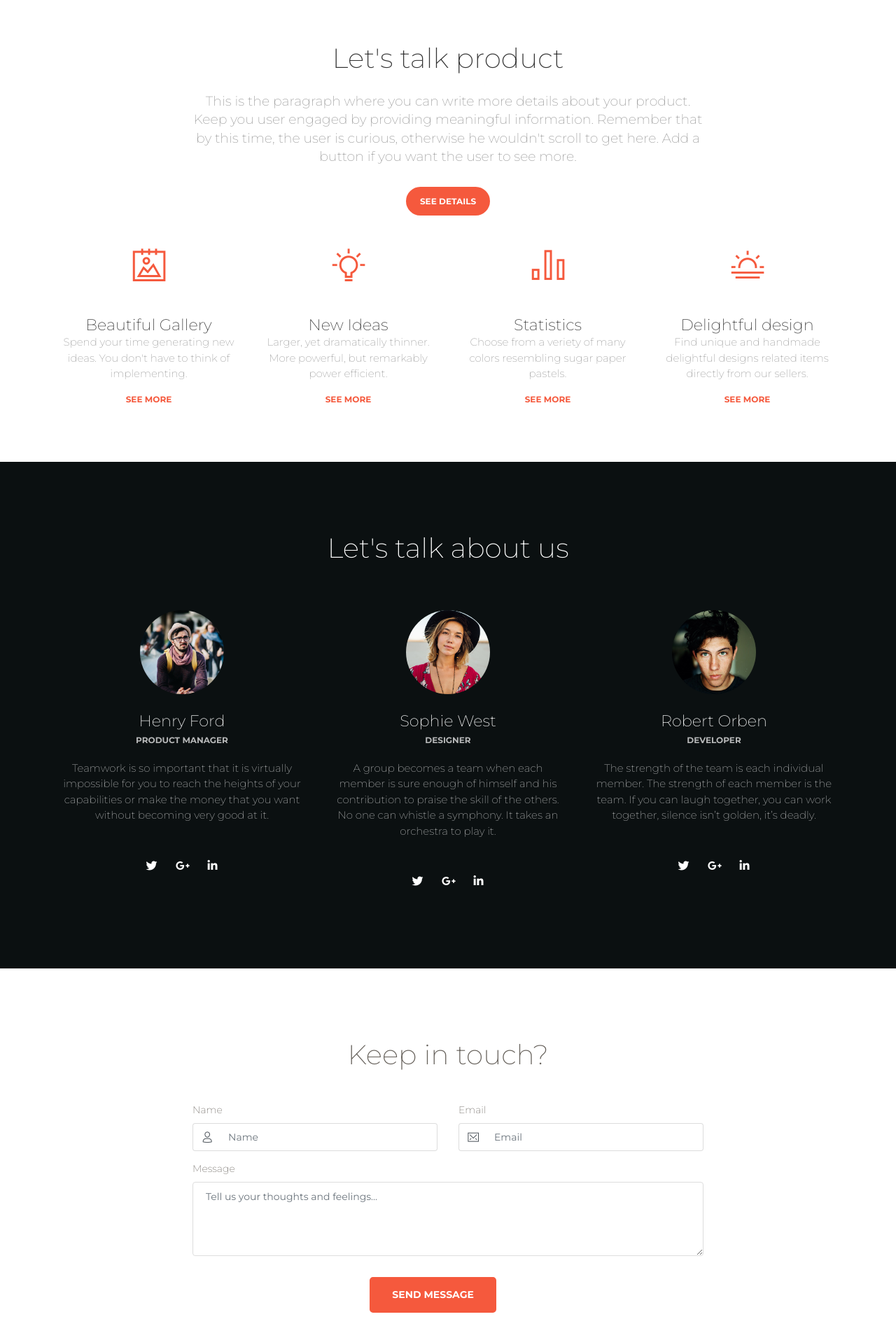
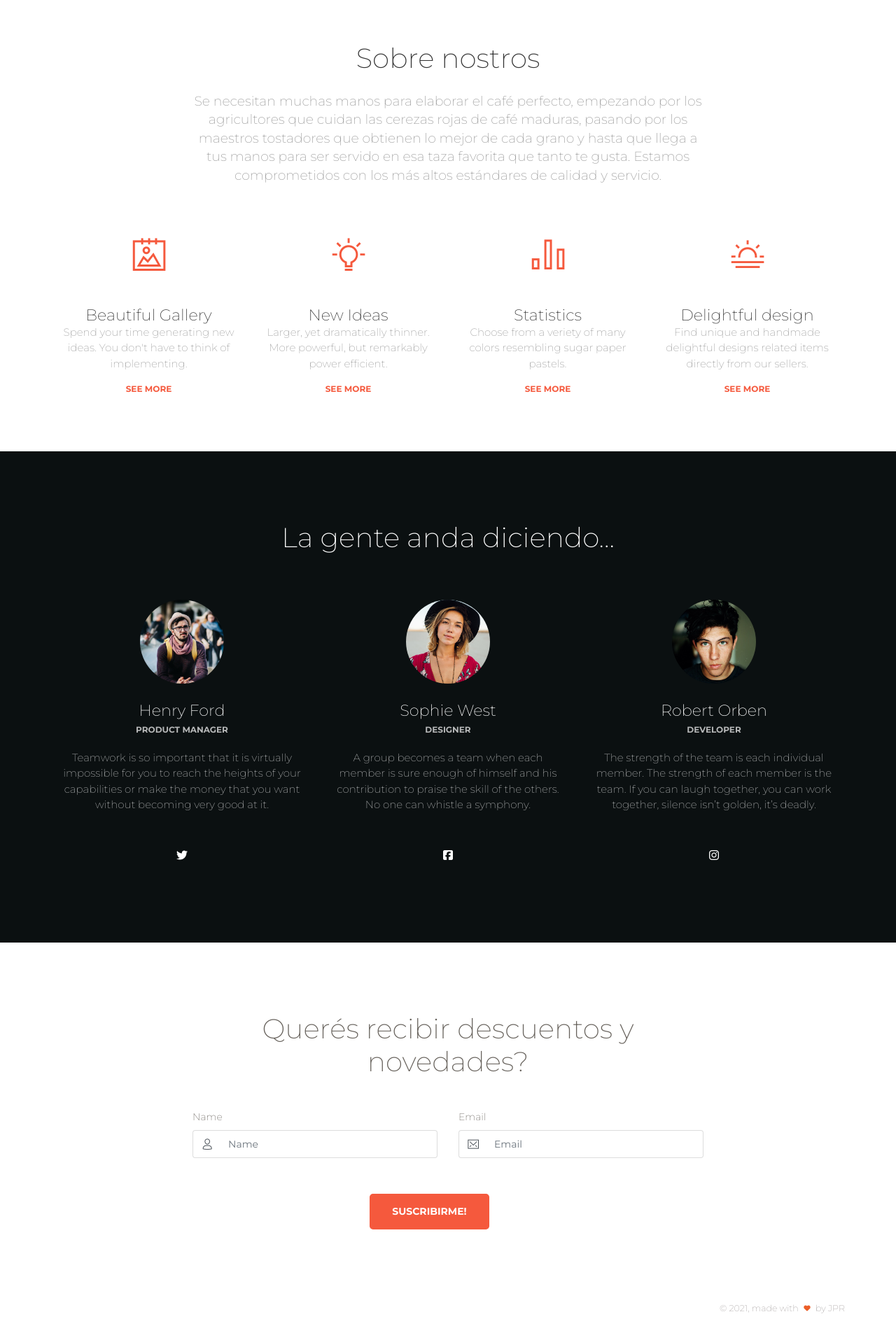
Before and after one commit to tomascoffe/tomascoffelanding, a website: page index.html in a window 1280 px wide. Shown: the part 840-2755 px from the top of the page at 70% size. Drawn offline with Linux system fonts and the light colour scheme; some packages are replaced by stand-ins of ours.

Commit message:
adding new background image and index modifications

```diff
--- a/index.html
+++ b/index.html
@@ -43,7 +43,7 @@ The above copyright notice and this permission notice shall be included in all c
     <div class="container">
       <div class="navbar-translate">
         <a class="navbar-brand" href="https://demos.creative-tim.com/paper-kit/index.html" rel="tooltip" title="Coded by Creative Tim" data-placement="bottom" target="_blank">
-          Tomas Coffe
+          Tomas Coffee
         </a>
         <button class="navbar-toggler navbar-toggler" type="button" data-toggle="collapse" data-target="#navigation" aria-controls="navigation-index" aria-expanded="false" aria-label="Toggle navigation">
           <span class="navbar-toggler-bar bar1"></span>
@@ -92,11 +92,11 @@ The above copyright notice and this permission notice shall be included in all c
     <div class="filter"></div>
     <div class="container">
       <div class="motto text-center">
-        <h1>Example page</h1>
-        <h3>Start designing your landing page here.</h3>
+        <h1 class="presentation-title">Tomas Coffee</h1>
+        <h3>Importamos café de calidad superior.</h3>
         <br />
-        <a href="https://www.youtube.com/watch?v=dQw4w9WgXcQ" class="btn btn-outline-neutral btn-round"><i class="fa fa-play"></i>Watch video</a>
-        <button type="button" class="btn btn-outline-neutral btn-round">Download</button>
+        <!-- <a href="https://www.youtube.com/watch?v=dQw4w9WgXcQ" class="btn btn-outline-neutral btn-round"><i class="fa fa-play"></i>Watch video</a>
+        <button type="button" class="btn btn-outline-neutral btn-round">Download</button> -->
       </div>
     </div>
   </div>
@@ -105,10 +105,10 @@ The above copyright notice and this permission notice shall be included in all c
       <div class="container">
         <div class="row">
           <div class="col-md-8 ml-auto mr-auto">
-            <h2 class="title">Let's talk product</h2>
-            <h5 class="description">This is the paragraph where you can write more details about your product. Keep you user engaged by providing meaningful information. Remember that by this time, the user is curious, otherwise he wouldn't scroll to get here. Add a button if you want the user to see more.</h5>
+            <h2 class="title">Sobre nostros</h2>
+            <h5 class="description">Se necesitan muchas manos para elaborar el café perfecto, empezando por los agricultores que cuidan las cerezas rojas de café maduras, pasando por los maestros tostadores que obtienen lo mejor de cada grano y hasta que llega a tus manos para ser servido en esa taza favorita que tanto te gusta. Estamos comprometidos con los más altos estándares de calidad y servicio.</h5>
             <br>
-            <a href="#paper-kit" class="btn btn-danger btn-round">See Details</a>
+            <!-- <a href="#paper-kit" class="btn btn-danger btn-round">See Details</a> -->
           </div>
         </div>
         <br/>
@@ -167,7 +167,7 @@ The above copyright notice and this permission notice shall be included in all c
     </div>
     <div class="section section-dark text-center">
       <div class="container">
-        <h2 class="title">Let's talk about us</h2>
+        <h2 class="title">La gente anda diciendo...</h2>
         <div class="row">
           <div class="col-md-4">
             <div class="card card-profile card-plain">
@@ -189,8 +189,8 @@ The above copyright notice and this permission notice shall be included in all c
               </div>
               <div class="card-footer text-center">
                 <a href="#pablo" class="btn btn-link btn-just-icon btn-neutral"><i class="fa fa-twitter"></i></a>
-                <a href="#pablo" class="btn btn-link btn-just-icon btn-neutral"><i class="fa fa-google-plus"></i></a>
-                <a href="#pablo" class="btn btn-link btn-just-icon btn-neutral"><i class="fa fa-linkedin"></i></a>
+                <!-- <a href="#pablo" class="btn btn-link btn-just-icon btn-neutral"><i class="fa fa-google-plus"></i></a>
+                <a href="#pablo" class="btn btn-link btn-just-icon btn-neutral"><i class="fa fa-linkedin"></i></a> -->
               </div>
             </div>
           </div>
@@ -209,13 +209,13 @@ The above copyright notice and this permission notice shall be included in all c
                   </div>
                 </a>
                 <p class="card-description text-center">
-                  A group becomes a team when each member is sure enough of himself and his contribution to praise the skill of the others. No one can whistle a symphony. It takes an orchestra to play it.
+                  A group becomes a team when each member is sure enough of himself and his contribution to praise the skill of the others. No one can whistle a symphony.
                 </p>
               </div>
               <div class="card-footer text-center">
-                <a href="#pablo" class="btn btn-link btn-just-icon btn-neutral"><i class="fa fa-twitter"></i></a>
-                <a href="#pablo" class="btn btn-link btn-just-icon btn-neutral"><i class="fa fa-google-plus"></i></a>
-                <a href="#pablo" class="btn btn-link btn-just-icon btn-neutral"><i class="fa fa-linkedin"></i></a>
+                <a href="#pablo" class="btn btn-link btn-just-icon btn-neutral"><i class="fa fa-facebook-square"></i></a>
+                <!-- <a href="#pablo" class="btn btn-link btn-just-icon btn-neutral"><i class="fa fa-google-plus"></i></a>
+                <a href="#pablo" class="btn btn-link btn-just-icon btn-neutral"><i class="fa fa-linkedin"></i></a> -->
               </div>
             </div>
           </div>
@@ -238,9 +238,9 @@ The above copyright notice and this permission notice shall be included in all c
                 </p>
               </div>
               <div class="card-footer text-center">
-                <a href="#pablo" class="btn btn-link btn-just-icon btn-neutral"><i class="fa fa-twitter"></i></a>
-                <a href="#pablo" class="btn btn-link btn-just-icon btn-neutral"><i class="fa fa-google-plus"></i></a>
-                <a href="#pablo" class="btn btn-link btn-just-icon btn-neutral"><i class="fa fa-linkedin"></i></a>
+                <a href="#pablo" class="btn btn-link btn-just-icon btn-neutral"><i class="fa fa-instagram"></i></a>
+                <!-- <a href="#pablo" class="btn btn-link btn-just-icon btn-neutral"><i class="fa fa-google-plus"></i></a>
+                <a href="#pablo" class="btn btn-link btn-just-icon btn-neutral"><i class="fa fa-linkedin"></i></a> -->
               </div>
             </div>
           </div>
@@ -251,7 +251,7 @@ The above copyright notice and this permission notice shall be included in all c
       <div class="container">
         <div class="row">
           <div class="col-md-8 ml-auto mr-auto">
-            <h2 class="text-center">Keep in touch?</h2>
+            <h2 class="text-center">Querés recibir descuentos y novedades?</h2>
             <form class="contact-form">
               <div class="row">
                 <div class="col-md-6">
@@ -277,11 +277,12 @@ The above copyright notice and this permission notice shall be included in all c
                   </div>
                 </div>
               </div>
-              <label>Message</label>
-              <textarea class="form-control" rows="4" placeholder="Tell us your thoughts and feelings..."></textarea>
+              <!-- <label>Message</label>
+              <textarea class="form-control" rows="4" placeholder="Tell us your thoughts and feelings..."></textarea> -->
+              <br/>
               <div class="row">
                 <div class="col-md-4 ml-auto mr-auto">
-                  <button class="btn btn-danger btn-lg btn-fill">Send Message</button>
+                  <button class="btn btn-danger btn-lg btn-fill" data-toggle="tooltip" data-placement="bottom" title data-original-title="No te vas a arrepentir!">Suscribirme!</button>
                 </div>
               </div>
             </form>
@@ -294,7 +295,7 @@ The above copyright notice and this permission notice shall be included in all c
     <div class="container">
       <div class="row">
         <nav class="footer-nav">
-          <ul>
+          <!-- <ul>
             <li>
               <a href="https://www.creative-tim.com" target="_blank">Creative Tim</a>
             </li>
@@ -304,14 +305,14 @@ The above copyright notice and this permission notice shall be included in all c
             <li>
               <a href="https://www.creative-tim.com/license" target="_blank">Licenses</a>
             </li>
-          </ul>
+          </ul> -->
         </nav>
         <div class="credits ml-auto">
           <span class="copyright">
             ©
             <script>
               document.write(new Date().getFullYear())
-            </script>, made with <i class="fa fa-heart heart"></i> by Creative Tim
+            </script>, made with <i class="fa fa-heart heart"></i> by JPR
           </span>
         </div>
       </div>
```
Also changed, not shown: assets/img/daniel-olahh.jpg.
